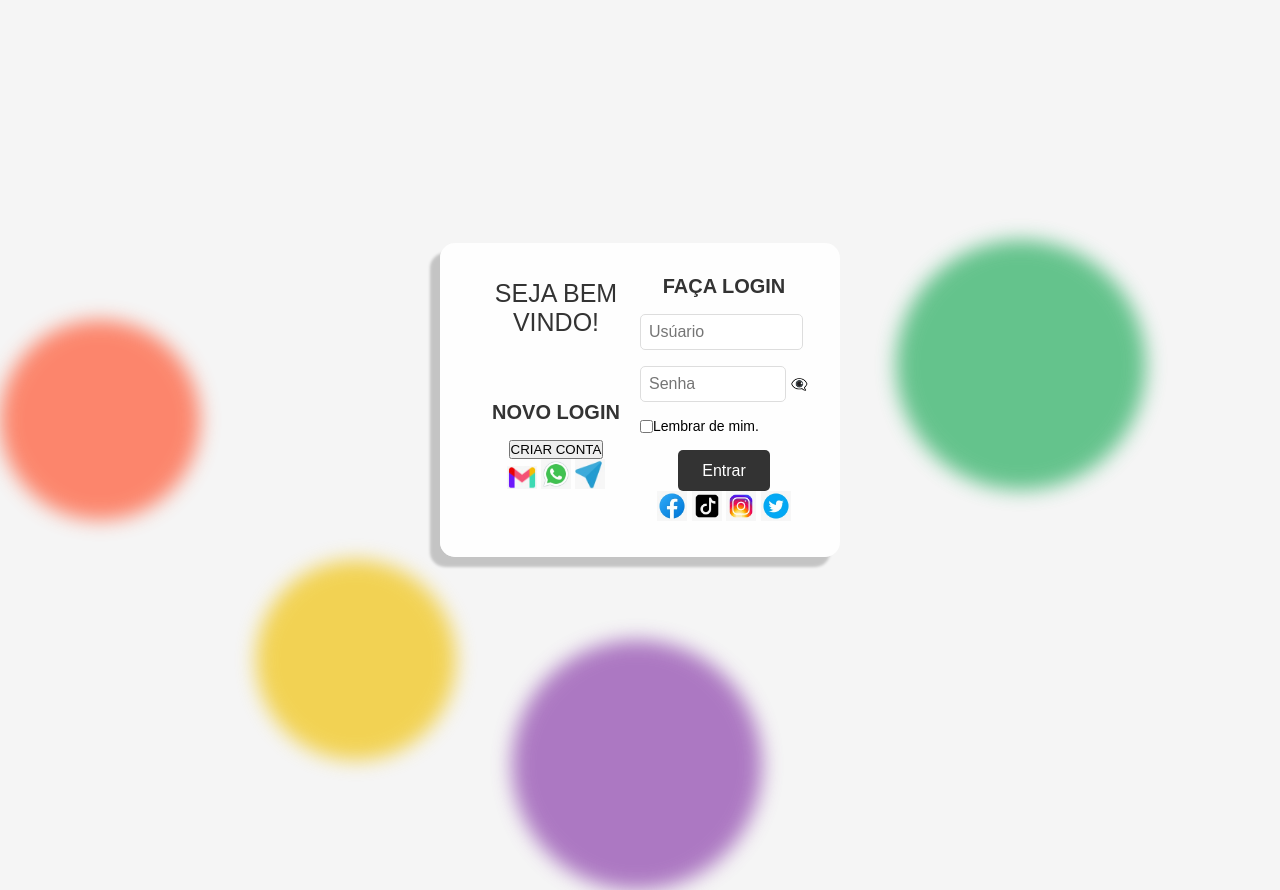
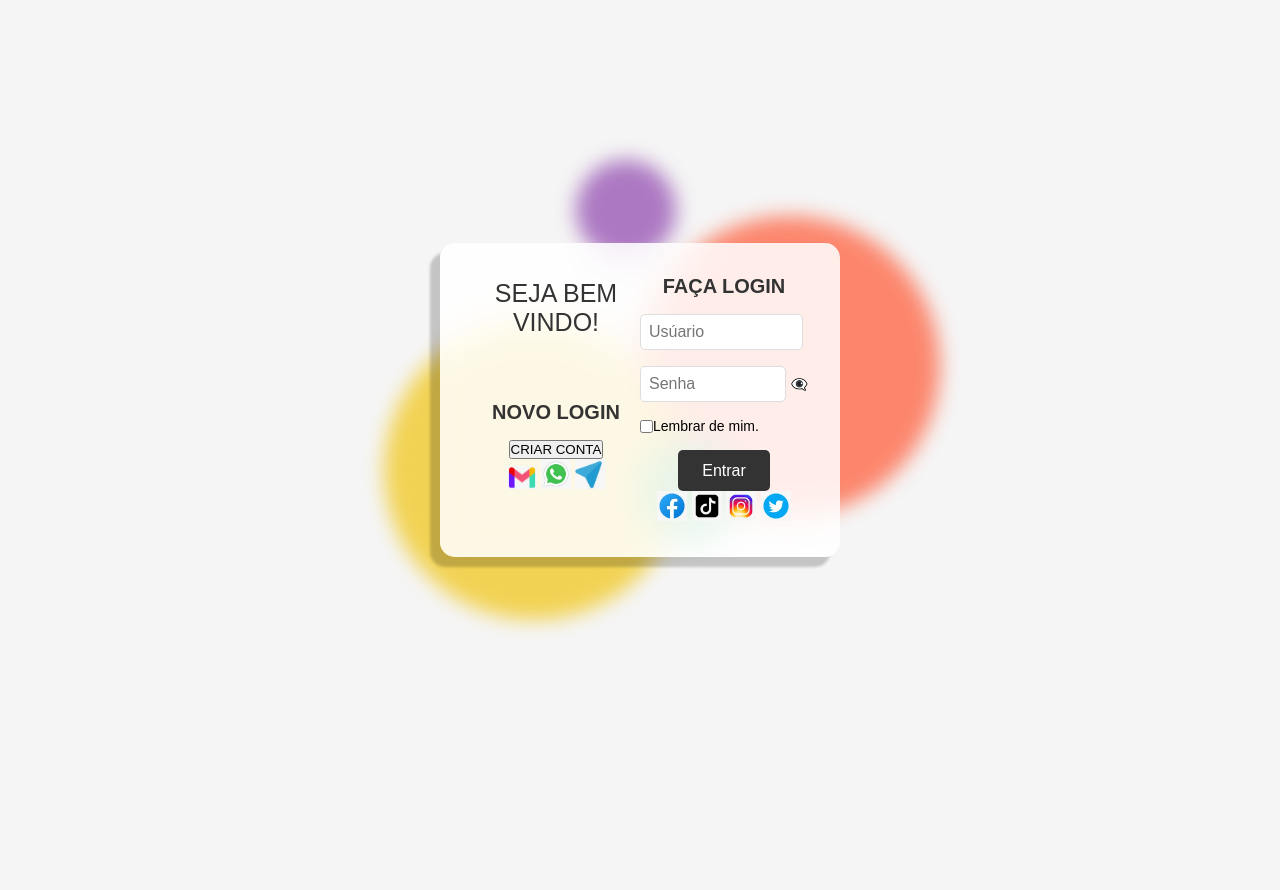
Before and after one commit to flaviamendes17/testetecnico, a plain HTML site: page index.html in a window 1280 px wide. After the commit the page ends 800 px from the top, so only its background shows below. Drawn offline with Linux system fonts and the light colour scheme.

Commit message:
Update styles.css

```diff
--- a/styles.css
+++ b/styles.css
@@ -31,37 +31,41 @@ body {
     opacity: 0.7;
 }
 
+.yellow {
+    background-color: #f1c40f;
+    width: 300px;
+    height: 300px;
+    position: absolute;
+    top: 40%;
+    left: 30%;
+}
+.green {
+background-color: #27ae60;
+width: 100px;
+height: 100px;
+top: 55%;
+left: 50%;
+}
+
 .orange {
     background-color: #ff5733;
-    width: 200px;
-    height: 200px;
-    top: 40%;
-    left: 0%;
+    width: 300px;
+    height: 300px;
+    position: absolute;
+    top: 27%;
+    left: 50%;
 }
 
 .purple {
     background-color: #8e44ad;
-    width: 250px;
-    height: 250px;
-    top: 80%;
-    left: 40%;
+    width: 100px;
+    height: 100px;
+    position: absolute;
+    top: 20%;
+    left: 45%;
 }
 
-.yellow {
-    background-color: #f1c40f;
-    width: 200px;
-    height: 200px;
-    top: 70%;
-    left: 20%;
-}
 
-    .green {
-    background-color: #27ae60;
-    width: 250px;
-    height: 250px;
-    top: 30%;
-    left: 70%;
-    }
 
 .login-box {
     display: flex;
```
